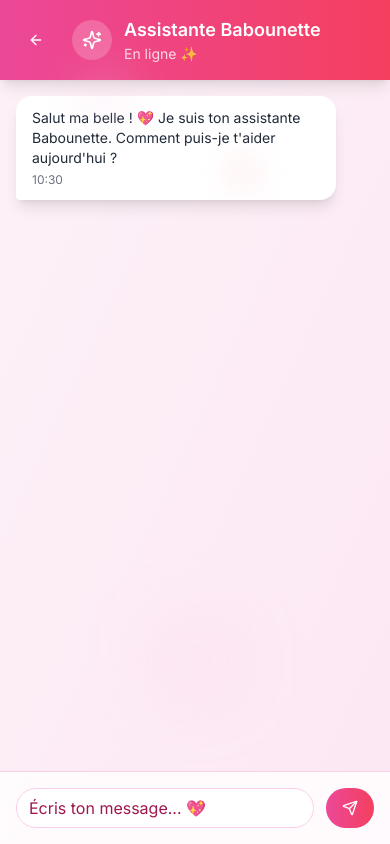
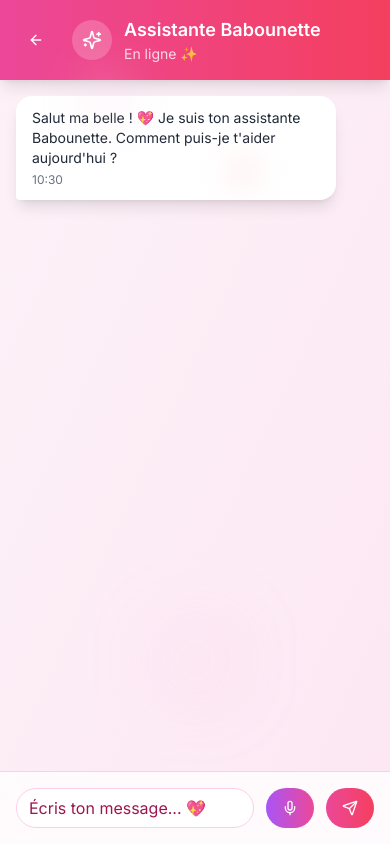
Before and after one commit to Hamoun-IA/app-meal-planner, a Next.js app: page /assistante in a window 390 px wide. Built offline with nearby package versions, Linux system fonts and the light colour scheme.

Commit message:
feat: add voice message button next to send
Add microphone icon, recording states, and distinct colors for intuitive UI

#VERCEL_SKIP

Co-authored-by: null <178645101+Hamoun-IA@users.noreply.github.com>

```diff
--- a/app/assistante/page.tsx
+++ b/app/assistante/page.tsx
@@ -3,7 +3,7 @@
 import { Button } from "@/components/ui/button"
 import { Input } from "@/components/ui/input"
 import Link from "next/link"
-import { ArrowLeft, Send, Sparkles } from "lucide-react"
+import { ArrowLeft, Send, Sparkles, Mic } from "lucide-react"
 import { useState } from "react"
 import { useAppSoundsSimple } from "@/hooks/use-app-sounds-simple"
 
@@ -17,6 +17,7 @@ export default function AssistantePage() {
       time: "10:30",
     },
   ])
+  const [isRecording, setIsRecording] = useState(false)
 
   const { playBackSound } = useAppSoundsSimple()
 
@@ -48,6 +49,17 @@ export default function AssistantePage() {
       }
       setMessages((prev) => [...prev, botResponse])
     }, 1000)
+  }
+
+  const handleVoiceMessage = () => {
+    setIsRecording(!isRecording)
+    if (!isRecording) {
+      console.log("Démarrage de l'enregistrement vocal...")
+      // Ici on pourrait implémenter la logique d'enregistrement
+    } else {
+      console.log("Arrêt de l'enregistrement vocal...")
+      // Ici on pourrait traiter l'audio enregistré
+    }
   }
 
   return (
@@ -114,6 +126,16 @@ export default function AssistantePage() {
             onKeyPress={(e) => e.key === "Enter" && handleSendMessage()}
           />
           <Button
+            onClick={handleVoiceMessage}
+            className={`rounded-full transition-all duration-200 ${
+              isRecording
+                ? "bg-gradient-to-r from-red-500 to-pink-500 hover:from-red-600 hover:to-pink-600 animate-pulse"
+                : "bg-gradient-to-r from-purple-500 to-pink-500 hover:from-purple-600 hover:to-pink-600"
+            }`}
+          >
+            <Mic className="w-4 h-4" />
+          </Button>
+          <Button
             onClick={handleSendMessage}
             className="rounded-full bg-gradient-to-r from-pink-500 to-rose-500 hover:from-pink-600 hover:to-rose-600"
           >
```
